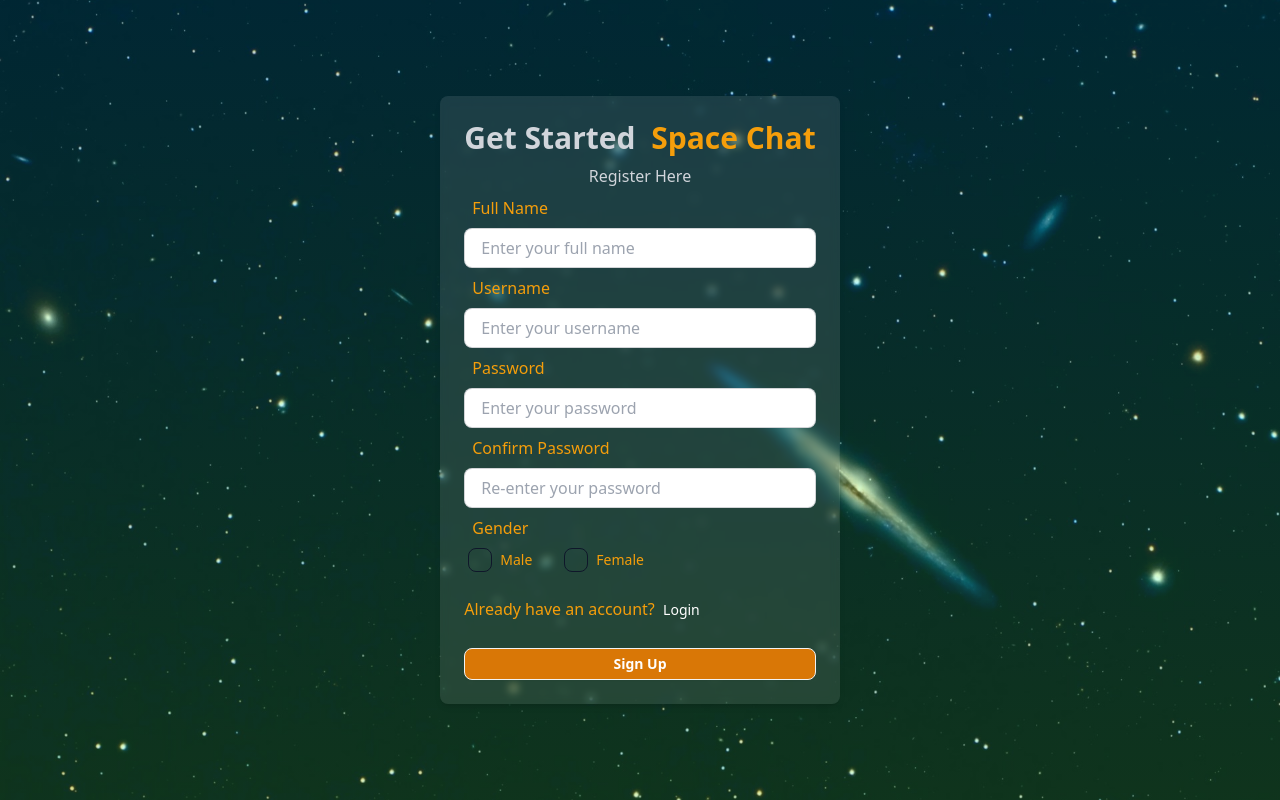
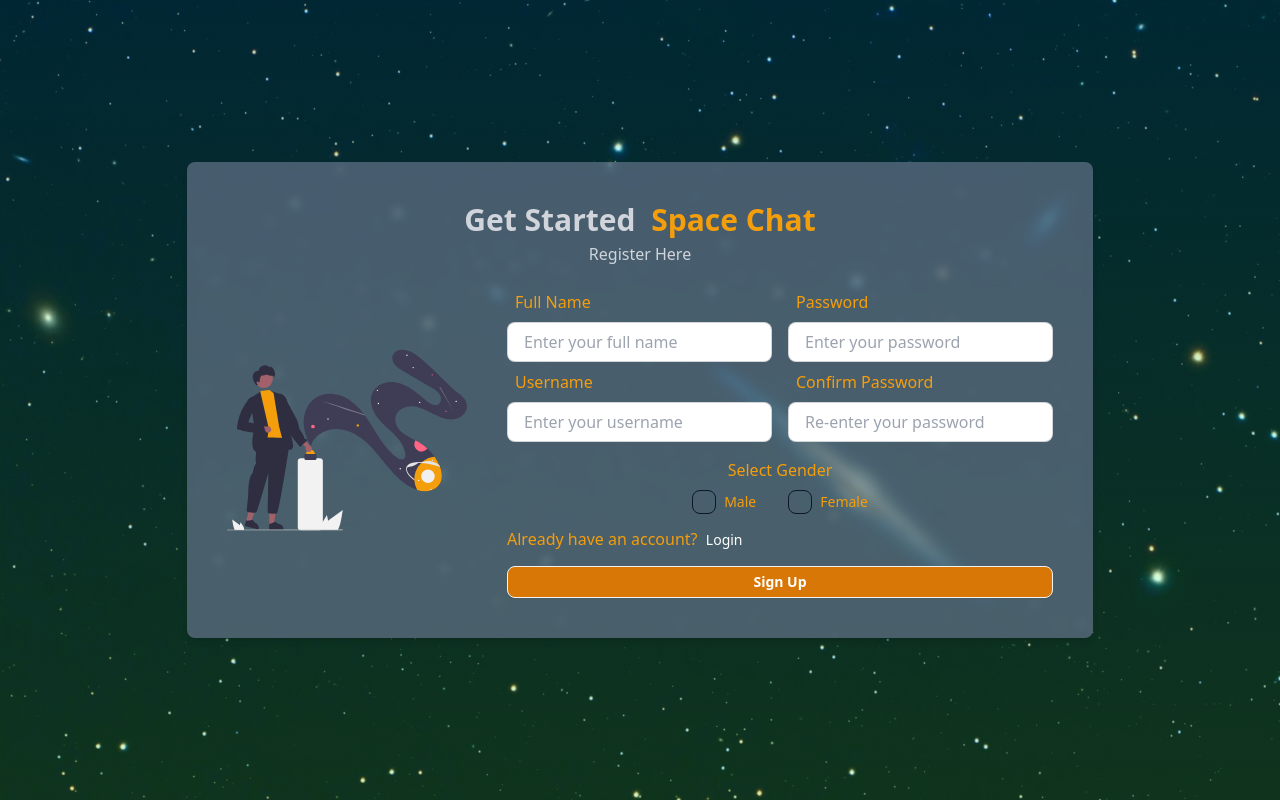
Before and after one commit to bryancastillo10/my-chat-app, a React (Vite) app in the folder client/: page /signup in a window 1280 px wide. Built offline with nearby package versions, Linux system fonts and the light colour scheme.

Commit message:
changeAuthPage Layout

```diff
--- a/client/src/components/Heading.tsx
+++ b/client/src/components/Heading.tsx
@@ -6,7 +6,7 @@ interface HeadingProps {
 
 const Heading = ({ isSignUpPage, header, subHeader }: HeadingProps) => {
   return (
-    <div className="space-y-2">
+    <div className="space-y-1 mb-4">
       <h1 className="text-3xl font-semibold text-center text-gray-300">
         {header} &nbsp;
         <span
--- a/client/src/pages/login/Login.tsx
+++ b/client/src/pages/login/Login.tsx
@@ -1,81 +1,23 @@
-import { ChangeEvent, FormEvent, useCallback, useState } from "react";
-import { Link } from "react-router-dom";
-import { FieldInput, Heading } from "../../components";
-import useLogin from "../../hooks/useLogin";
+import {  Heading } from "../../components";
+import LoginForm from "./LoginForm";
+import SpaceChat from "../../assets/space-chat.svg";
 
 const Login = () => {
-  const { loading, logIn } = useLogin();
-  const [loginData, setLoginData] = useState({
-    username: "",
-    password: "",
-  });
 
-  const onChangeInput = useCallback(
-    (e: ChangeEvent<HTMLInputElement>) => {
-      setLoginData({ ...loginData, [e.target.id]: e.target.value });
-    },
-    [loginData]
-  );
-
-  const handleSubmit = useCallback(
-    async (e: FormEvent<HTMLFormElement>) => {
-      e.preventDefault();
-      await logIn({
-        username: loginData.username,
-        password: loginData.password,
-      });
-    },
-    [loginData, logIn]
-  );
 
   return (
-    <div className="flex flex-col justify-center items-center min-w-96 mx-auto">
-      <div className="w-full p-6 rounded-lg shadow-md bg-white/10 bg-clip-padding backdrop-filter backdrop-blur-sm bg-opacity-0">
-        <Heading isSignUpPage={false} header="Welcome to" subHeader="Log In" />
-        <form onSubmit={handleSubmit}>
-          {/* Username */}
-          <FieldInput
-            id="username"
-            value={loginData.username}
-            onChange={onChangeInput}
-            isSignUpPage={false}
-            textLabel="Username"
-            type="text"
-            placeholder="Enter your username"
-          />
-
-          {/* Password */}
-          <FieldInput
-            id="password"
-            value={loginData.password}
-            onChange={onChangeInput}
-            isSignUpPage={false}
-            textLabel="Password"
-            type="password"
-            placeholder="Enter your password"
-          />
-
-          <p className="my-4 text-emerald-400">
-            Don&apos;t have an account yet? &nbsp;
-            <Link
-              to="/signup"
-              className="text-link text-sm before:bg-emerald-400"
-            >
-              Sign Up
-            </Link>
-          </p>
-
-          <button
-            disabled={loading}
-            className="btn btn-block btn-sm mt-2 bg-emerald-600 text-white"
-          >
-            {loading ? (
-              <span className="loading loading-spinner"></span>
-            ) : (
-              "Login"
-            )}
-          </button>
-        </form>
+    <div className="flex justify-center items-center min-w-96 mx-auto">
+      <div className="w-full p-10
+        rounded-lg shadow-md bg-slate-500/70 bg-clip-padding backdrop-filter backdrop-blur-sm bg-opacity-0">
+          <Heading isSignUpPage={false} header="Welcome to" subHeader="Log In Here" />
+        <div className="flex justify-center spacing-x-8 gap-10  items-center">
+        <div className="size-60  flex place-self-center">
+          <img src={SpaceChat} alt="main-logo" />
+        </div>
+        <div className="">
+          <LoginForm />
+        </div>
+        </div>
       </div>
     </div>
   );
--- /dev/null
+++ b/client/src/pages/login/LoginForm.tsx
@@ -0,0 +1,78 @@
+import { ChangeEvent, FormEvent, useCallback, useState } from "react";
+import { Link } from "react-router-dom";
+import { FieldInput } from "../../components";
+import useLogin from "../../hooks/useLogin";
+const LoginForm = () => {
+    const { loading, logIn } = useLogin();
+  const [loginData, setLoginData] = useState({
+    username: "",
+    password: "",
+  });
+
+  const onChangeInput = useCallback(
+    (e: ChangeEvent<HTMLInputElement>) => {
+      setLoginData({ ...loginData, [e.target.id]: e.target.value });
+    },
+    [loginData]
+  );
+
+  const handleSubmit = useCallback(
+    async (e: FormEvent<HTMLFormElement>) => {
+      e.preventDefault();
+      await logIn({
+        username: loginData.username,
+        password: loginData.password,
+      });
+    },
+    [loginData, logIn]
+  );
+
+    return (
+        <form onSubmit={handleSubmit}>
+          {/* Username */}
+          <FieldInput
+            id="username"
+            value={loginData.username}
+            onChange={onChangeInput}
+            isSignUpPage={false}
+            textLabel="Username"
+            type="text"
+            placeholder="Enter your username"
+          />
+
+          {/* Password */}
+          <FieldInput
+            id="password"
+            value={loginData.password}
+            onChange={onChangeInput}
+            isSignUpPage={false}
+            textLabel="Password"
+            type="password"
+            placeholder="Enter your password"
+          />
+
+          <p className="my-4 text-emerald-400">
+            Don&apos;t have an account yet? &nbsp;
+            <Link
+              to="/signup"
+              className="text-link text-sm before:bg-emerald-400"
+            >
+              Sign Up
+            </Link>
+          </p>
+
+          <button
+            disabled={loading}
+            className="btn btn-block btn-sm mt-2 bg-emerald-600 text-white"
+          >
+            {loading ? (
+              <span className="loading loading-spinner"></span>
+            ) : (
+              "Login"
+            )}
+          </button>
+        </form>
+  )
+}
+
+export default LoginForm;
--- a/client/src/pages/signup/GenderCheckbox.tsx
+++ b/client/src/pages/signup/GenderCheckbox.tsx
@@ -5,7 +5,7 @@ interface CheckboxProps {
 
 const GenderCheckbox = ({ value, onChange }: CheckboxProps) => {
   return (
-    <div className="flex justify-start gap-6">
+    <div className="flex justify-center gap-6">
       <div className="form-control">
         <label
           className={`label gap-2 cursor-pointer ${
--- a/client/src/pages/signup/SignUp.tsx
+++ b/client/src/pages/signup/SignUp.tsx
@@ -1,118 +1,23 @@
-import { useState, useCallback, ChangeEvent, FormEvent } from "react";
-import { Link } from "react-router-dom";
 
-import GenderCheckbox from "./GenderCheckbox";
-import { FieldInput, Heading } from "../../components";
-import useSignUp from "../../hooks/useSignUp";
+import {  Heading } from "../../components";
+import SignUpForm from "./SignUpForm";
+import SpaceLaunch from "../../assets/space-launch.svg";
+const SignUp = () => {
 
-const SignUp = () => {
-  const { loading, signUp } = useSignUp();
-  const [signUpData, setSignUpData] = useState({
-    fullName: "",
-    username: "",
-    password: "",
-    confirmPassword: "",
-    gender: "",
-  });
-
-  const onChangeInput = useCallback(
-    (e: ChangeEvent<HTMLInputElement>) => {
-      setSignUpData({ ...signUpData, [e.target.id]: e.target.value });
-    },
-    [signUpData]
-  );
-
-  const onChangeCheckBox = useCallback(
-    (gender: string) => {
-      setSignUpData({ ...signUpData, gender });
-    },
-    [signUpData]
-  );
-
-  const handleSubmit = useCallback(
-    async (e: FormEvent<HTMLFormElement>) => {
-      e.preventDefault();
-      await signUp(signUpData);
-    },
-    [signUp, signUpData]
-  );
 
   return (
-    <div className="flex flex-col justify-center items-center min-w-96 mx-auto">
-      <div className="w-full p-6 rounded-lg shadow-md bg-white/10 bg-clip-padding backdrop-filter backdrop-blur-sm bg-opacity-0">
-        <Heading isSignUpPage header="Get Started" subHeader="Register Here" />
-
-        <form onSubmit={handleSubmit}>
-          {/* Fullname */}
-          <FieldInput
-            id="fullName"
-            value={signUpData.fullName}
-            onChange={onChangeInput}
-            isSignUpPage
-            textLabel="Full Name"
-            type="text"
-            placeholder="Enter your full name"
-          />
-
-          {/* Username */}
-          <FieldInput
-            id="username"
-            value={signUpData.username}
-            onChange={onChangeInput}
-            isSignUpPage
-            textLabel="Username"
-            type="text"
-            placeholder="Enter your username"
-          />
-
-          {/* Password */}
-          <FieldInput
-            id="password"
-            value={signUpData.password}
-            onChange={onChangeInput}
-            isSignUpPage
-            textLabel="Password"
-            type="password"
-            placeholder="Enter your password"
-          />
-
-          {/* Confirm Password */}
-          <FieldInput
-            id="confirmPassword"
-            value={signUpData.confirmPassword}
-            onChange={onChangeInput}
-            isSignUpPage
-            textLabel="Confirm Password"
-            type="password"
-            placeholder="Re-enter your password"
-          />
-
-          {/* Gender Checkbox */}
-          <h1 className="mt-2 indent-2 text-amber-500">Gender</h1>
-          <GenderCheckbox
-            value={signUpData.gender}
-            onChange={onChangeCheckBox}
-          />
-
-          <p className="my-4 text-amber-500">
-            Already have an account? &nbsp;
-            <Link to="/login" className="text-link text-sm before:bg-amber-500">
-              Login
-            </Link>
-          </p>
-          <div className="">
-            <button
-              disabled={loading}
-              className="btn btn-block btn-sm mt-2 bg-amber-600 text-white"
-            >
-              {loading ? (
-                <span className="loading loading-spinner"></span>
-              ) : (
-                "Sign Up"
-              )}
-            </button>
-          </div>
-        </form>
+    <div className="flex justify-center items-center min-w-96 mx-auto">
+      <div className="w-full p-10
+        rounded-lg shadow-md bg-slate-500/70 bg-clip-padding backdrop-filter backdrop-blur-sm bg-opacity-0">
+          <Heading isSignUpPage header="Get Started" subHeader="Register Here" />
+        <div className="flex justify-center spacing-x-8 gap-10  items-center">
+        <div className="size-60  flex place-self-center">
+          <img src={SpaceLaunch} alt="main-logo" />
+        </div>
+        <div className="">
+          <SignUpForm />
+        </div>
+        </div>
       </div>
     </div>
   );
--- /dev/null
+++ b/client/src/pages/signup/SignUpForm.tsx
@@ -0,0 +1,121 @@
+import { useState, useCallback, ChangeEvent, FormEvent } from "react";
+import { FieldInput } from "../../components";
+import GenderCheckbox from "./GenderCheckbox";
+import { Link } from "react-router-dom";
+import useSignUp from "../../hooks/useSignUp";
+
+
+const SignUpForm = () => {
+   const { loading, signUp } = useSignUp();
+  const [signUpData, setSignUpData] = useState({
+    fullName: "",
+    username: "",
+    password: "",
+    confirmPassword: "",
+    gender: "",
+  });
+
+  const onChangeInput = useCallback(
+    (e: ChangeEvent<HTMLInputElement>) => {
+      setSignUpData({ ...signUpData, [e.target.id]: e.target.value });
+    },
+    [signUpData]
+  );
+
+  const onChangeCheckBox = useCallback(
+    (gender: string) => {
+      setSignUpData({ ...signUpData, gender });
+    },
+    [signUpData]
+  );
+
+  const handleSubmit = useCallback(
+    async (e: FormEvent<HTMLFormElement>) => {
+      e.preventDefault();
+      await signUp(signUpData);
+    },
+    [signUp, signUpData]
+  );
+    return (
+      <form onSubmit={handleSubmit}>
+        <div className="flex gap-4">
+        <div className="">
+          {/* Fullname */}
+          <FieldInput
+            id="fullName"
+            value={signUpData.fullName}
+            onChange={onChangeInput}
+            isSignUpPage
+            textLabel="Full Name"
+            type="text"
+            placeholder="Enter your full name"
+          />
+
+          {/* Username */}
+          <FieldInput
+            id="username"
+            value={signUpData.username}
+            onChange={onChangeInput}
+            isSignUpPage
+            textLabel="Username"
+            type="text"
+            placeholder="Enter your username"
+          />
+        </div>
+        <div>
+          {/* Password */}
+          <FieldInput
+            id="password"
+            value={signUpData.password}
+            onChange={onChangeInput}
+            isSignUpPage
+            textLabel="Password"
+            type="password"
+            placeholder="Enter your password"
+          />
+
+          {/* Confirm Password */}
+          <FieldInput
+            id="confirmPassword"
+            value={signUpData.confirmPassword}
+            onChange={onChangeInput}
+            isSignUpPage
+            textLabel="Confirm Password"
+            type="password"
+            placeholder="Re-enter your password"
+          />
+        </div>
+        </div>
+
+        {/* Gender Checkbox */}
+
+        <h1 className="mt-4 text-center text-amber-500">
+          Select Gender</h1>
+          <GenderCheckbox
+            value={signUpData.gender}
+            onChange={onChangeCheckBox}
+          />
+
+          <p className="my-1  text-amber-500">
+            Already have an account? &nbsp;
+            <Link to="/login" className="text-link text-sm before:bg-amber-500">
+              Login
+            </Link>
+          </p>
+          <div className="">
+            <button
+              disabled={loading}
+              className="btn btn-block btn-sm mt-2 bg-amber-600 text-white"
+            >
+              {loading ? (
+                <span className="loading loading-spinner"></span>
+              ) : (
+                "Sign Up"
+              )}
+            </button>
+          </div>
+        </form>
+  )
+}
+
+export default SignUpForm;
```
Also changed, not shown: client/src/assets/space-chat.svg (added), client/src/assets/space-launch.svg (added).
